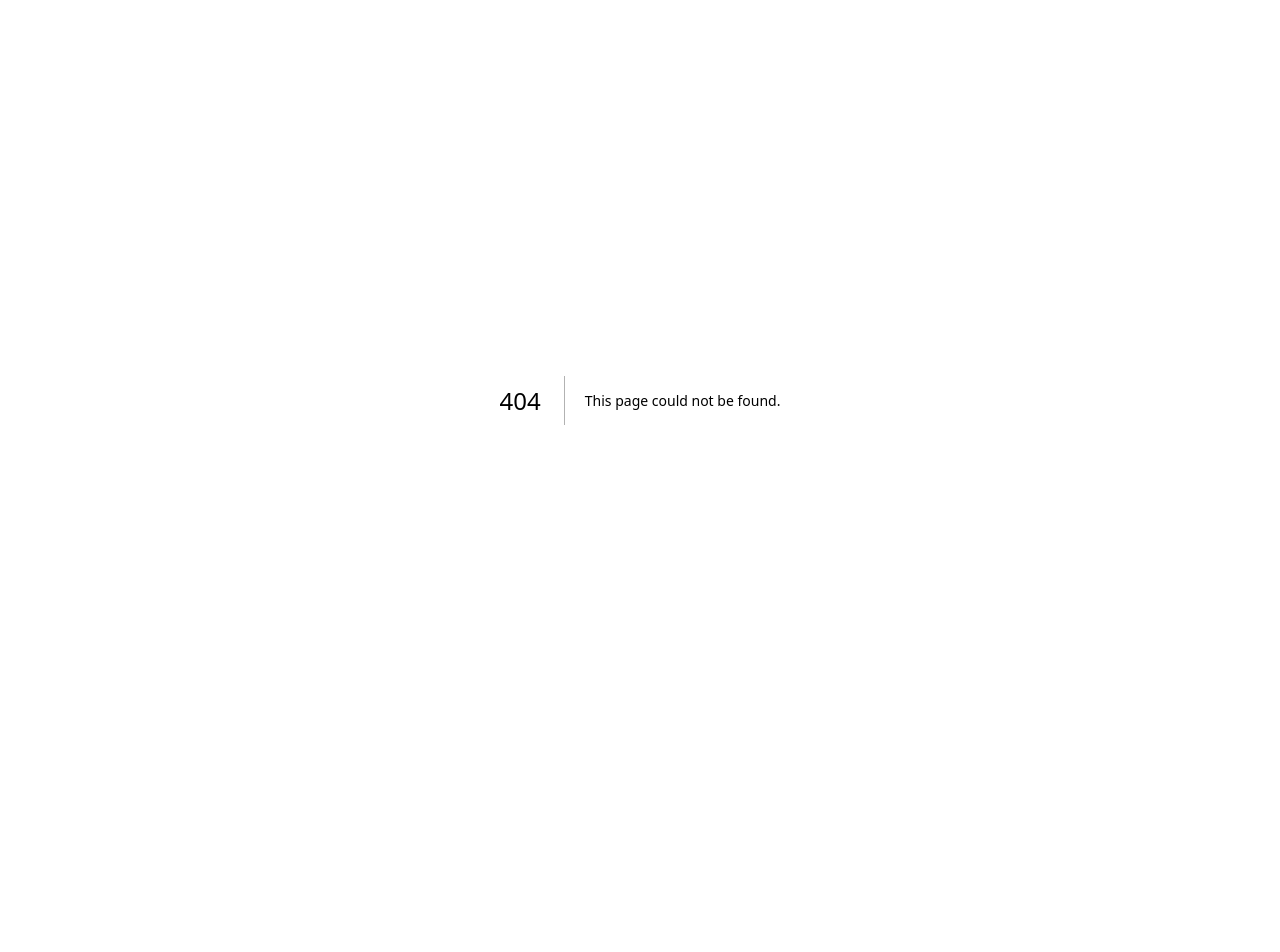
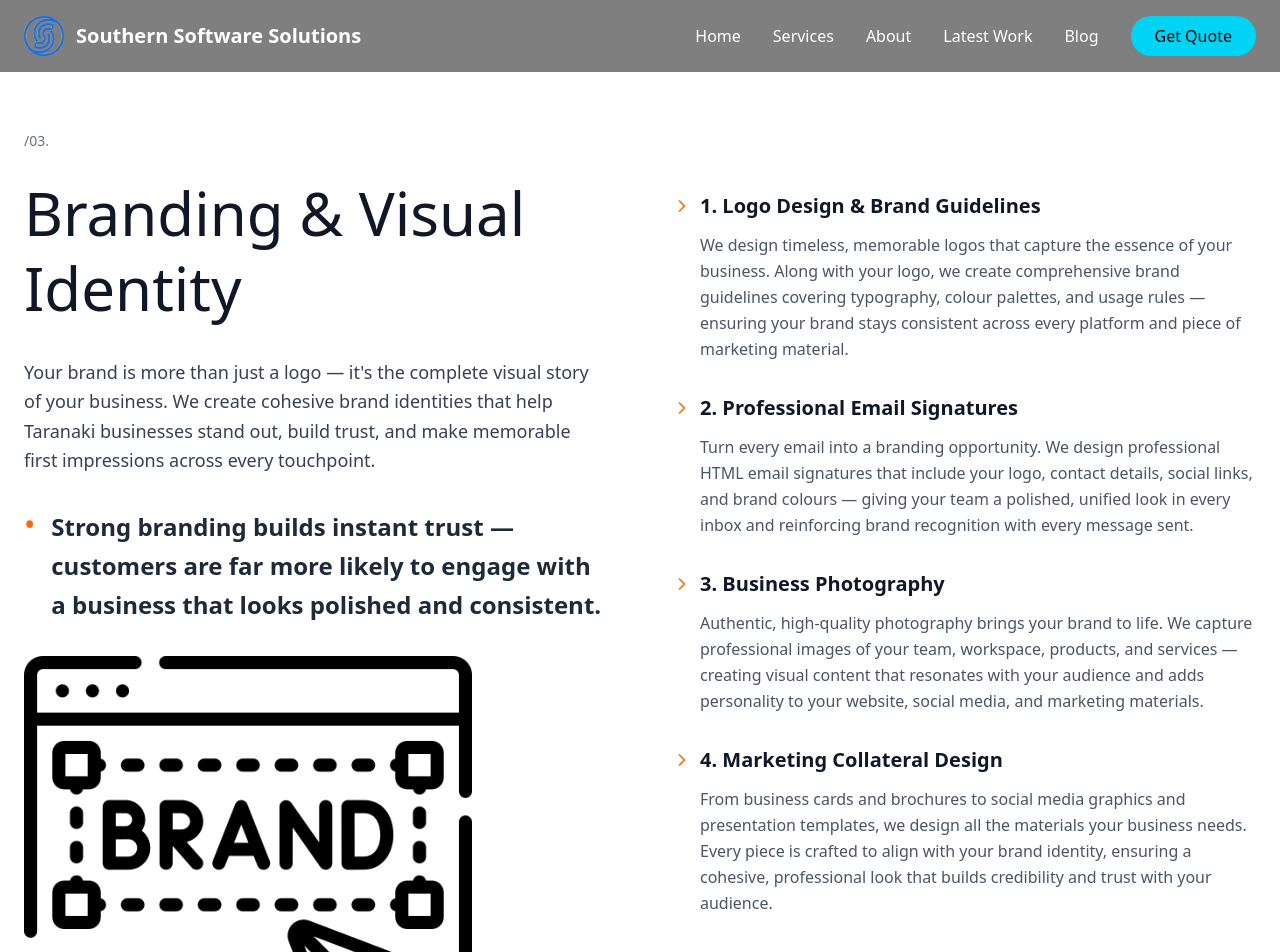
Before and after one commit to hughavery/southern-software-solutions-nextjs, a Next.js app: page /branding in a window 1280 px wide. Before the commit this address had no page. Shown: the top 952 px of the page. Before the commit the page ends 800 px from the top, so only its background shows below. Built offline with nearby package versions, Linux system fonts and the light colour scheme.

Commit message:
Branding section

```diff
--- /dev/null
+++ b/src/app/branding/layout.tsx
@@ -0,0 +1,40 @@
+import { Metadata } from 'next'
+
+export const metadata: Metadata = {
+  title: 'Branding Services Taranaki | Logo Design & Visual Identity',
+  description: 'Professional branding services in Taranaki, NZ. Logo design, email signatures, business photography, and marketing collateral for New Zealand businesses.',
+  keywords: ['branding Taranaki', 'logo design New Plymouth', 'business branding NZ', 'visual identity design', 'brand guidelines', 'email signature design', 'business photography Taranaki'],
+  alternates: {
+    canonical: 'https://www.southernsoftwaresolutions.tech/branding',
+  },
+  openGraph: {
+    type: 'website',
+    locale: 'en_NZ',
+    title: 'Branding Services Taranaki | Southern Software Solutions',
+    description: 'Professional branding services in Taranaki. Logo design, email signatures, business photography, and marketing collateral.',
+    url: 'https://www.southernsoftwaresolutions.tech/branding',
+    siteName: 'Southern Software Solutions',
+    images: [
+      {
+        url: '/og-image.png',
+        width: 1200,
+        height: 630,
+        alt: 'Southern Software Solutions - Branding Services',
+      }
+    ],
+  },
+  twitter: {
+    card: 'summary_large_image',
+    title: 'Branding Services Taranaki | Logo Design & Visual Identity',
+    description: 'Professional branding in Taranaki. Logo design, email signatures, business photography, and more.',
+    images: ['/og-image.png'],
+  },
+}
+
+export default function BrandingLayout({
+  children,
+}: {
+  children: React.ReactNode
+}) {
+  return <>{children}</>
+}
--- /dev/null
+++ b/src/app/branding/page.tsx
@@ -0,0 +1,123 @@
+'use client';
+
+import React, { useEffect } from 'react';
+import { ChevronRight } from 'lucide-react';
+import Link from 'next/link';
+import Image from 'next/image';
+import Header from '@/components/Header';
+
+const Branding = () => {
+
+  useEffect(() => {
+    const hash = window.location.hash;
+    if (hash) {
+      const element = document.getElementById(hash.substring(1));
+      if (element) {
+        element.scrollIntoView({ behavior: 'smooth' });
+      }
+    }
+  }, []);
+
+  return (
+    <div className="min-h-screen bg-white">
+      <Header />
+
+      {/* Hero Section */}
+      <section className="pt-32 pb-20 bg-white">
+        <div className="container mx-auto px-6">
+          <div className="grid grid-cols-1 lg:grid-cols-2 gap-16 items-start max-w-7xl mx-auto">
+            {/* Left Column - Heading & Illustration */}
+            <div>
+              <div className="mb-6">
+                <span className="text-sm font-medium text-gray-500">/03.</span>
+              </div>
+
+              <h1 className="text-5xl md:text-6xl font-light text-gray-900 mb-8 leading-tight">
+                Branding & Visual Identity
+              </h1>
+
+              <p className="text-lg text-gray-700 leading-relaxed">
+                Your brand is more than just a logo — it's the complete visual story of your business.
+                We create cohesive brand identities that help Taranaki businesses stand out, build trust,
+                and make memorable first impressions across every touchpoint.
+              </p>
+
+              <div className="mt-8 space-y-6">
+                <div className="flex items-start">
+                  <span className="text-orange-500 text-2xl md:text-3xl mr-4 flex-shrink-0">•</span>
+                  <p className="text-xl md:text-2xl text-gray-800 font-bold leading-relaxed">
+                    Strong branding builds instant trust — customers are far more likely to engage with a business that looks polished and consistent.
+                  </p>
+                </div>
+
+                {/* Branding Image */}
+                <div className="mt-8">
+                  <Image
+                    src="/branding.png"
+                    alt="Branding and Visual Identity Design"
+                    width={400}
+                    height={400}
+                    className="w-full max-w-md object-contain"
+                  />
+                </div>
+              </div>
+            </div>
+
+            {/* Right Column - Features List */}
+            <div className="space-y-8 pt-16">
+              <div>
+                <div className="flex items-start mb-3">
+                  <ChevronRight className="h-5 w-5 text-orange-500 mr-2 mt-1 flex-shrink-0" />
+                  <h3 className="text-xl font-semibold text-gray-900">1. Logo Design & Brand Guidelines</h3>
+                </div>
+                <p className="text-gray-600 leading-relaxed pl-7">
+                  We design timeless, memorable logos that capture the essence of your business. Along with your logo,
+                  we create comprehensive brand guidelines covering typography, colour palettes, and usage rules —
+                  ensuring your brand stays consistent across every platform and piece of marketing material.
+                </p>
+              </div>
+
+              <div>
+                <div className="flex items-start mb-3">
+                  <ChevronRight className="h-5 w-5 text-orange-500 mr-2 mt-1 flex-shrink-0" />
+                  <h3 className="text-xl font-semibold text-gray-900">2. Professional Email Signatures</h3>
+                </div>
+                <p className="text-gray-600 leading-relaxed pl-7">
+                  Turn every email into a branding opportunity. We design professional HTML email signatures that
+                  include your logo, contact details, social links, and brand colours — giving your team a polished,
+                  unified look in every inbox and reinforcing brand recognition with every message sent.
+                </p>
+              </div>
+
+              <div>
+                <div className="flex items-start mb-3">
+                  <ChevronRight className="h-5 w-5 text-orange-500 mr-2 mt-1 flex-shrink-0" />
+                  <h3 className="text-xl font-semibold text-gray-900">3. Business Photography</h3>
+                </div>
+                <p className="text-gray-600 leading-relaxed pl-7">
+                  Authentic, high-quality photography brings your brand to life. We capture professional images of
+                  your team, workspace, products, and services — creating visual content that resonates with your
+                  audience and adds personality to your website, social media, and marketing materials.
+                </p>
+              </div>
+
+              <div>
+                <div className="flex items-start mb-3">
+                  <ChevronRight className="h-5 w-5 text-orange-500 mr-2 mt-1 flex-shrink-0" />
+                  <h3 className="text-xl font-semibold text-gray-900">4. Marketing Collateral Design</h3>
+                </div>
+                <p className="text-gray-600 leading-relaxed pl-7">
+                  From business cards and brochures to social media graphics and presentation templates, we design
+                  all the materials your business needs. Every piece is crafted to align with your brand identity,
+                  ensuring a cohesive, professional look that builds credibility and trust with your audience.
+                </p>
+              </div>
+            </div>
+          </div>
+        </div>
+      </section>
+    </div>
+  );
+};
+
+export default Branding;
--- a/src/components/Services.tsx
+++ b/src/components/Services.tsx
@@ -20,7 +20,7 @@ const Services = () => {
       icon: '/branding.png',
       title: 'Branding',
       description: 'Professional branding services including logo design, email signatures, and business photography to elevate your brand identity.',
-      link: '/website-design'
+      link: '/branding'
     },
     {
       icon: '/digitalMarketing.png',
```
